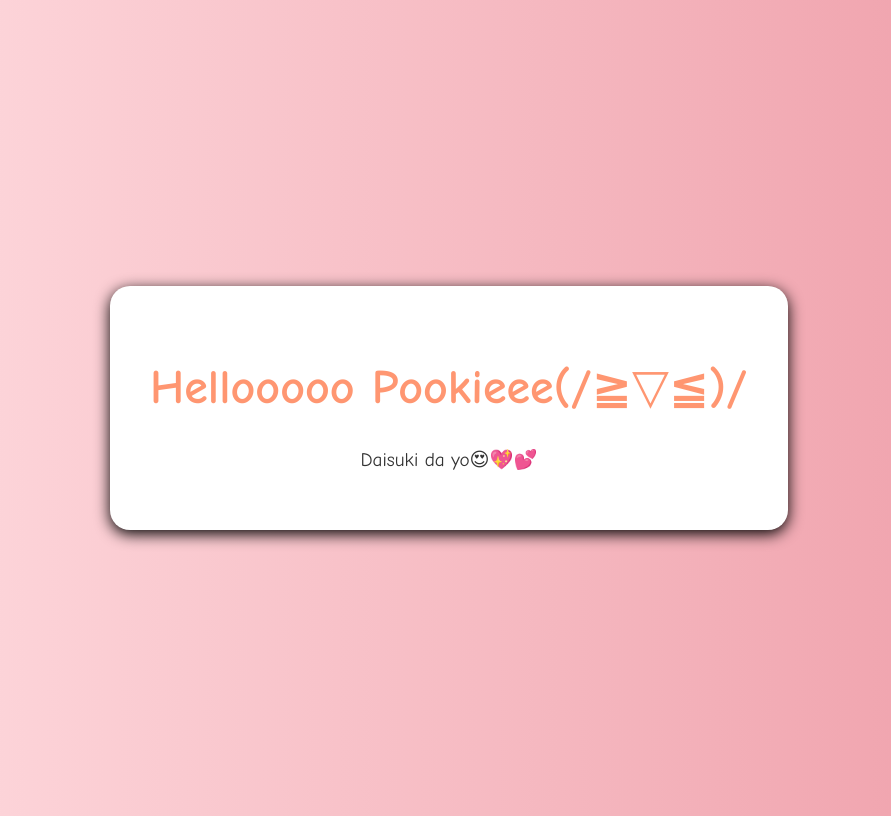
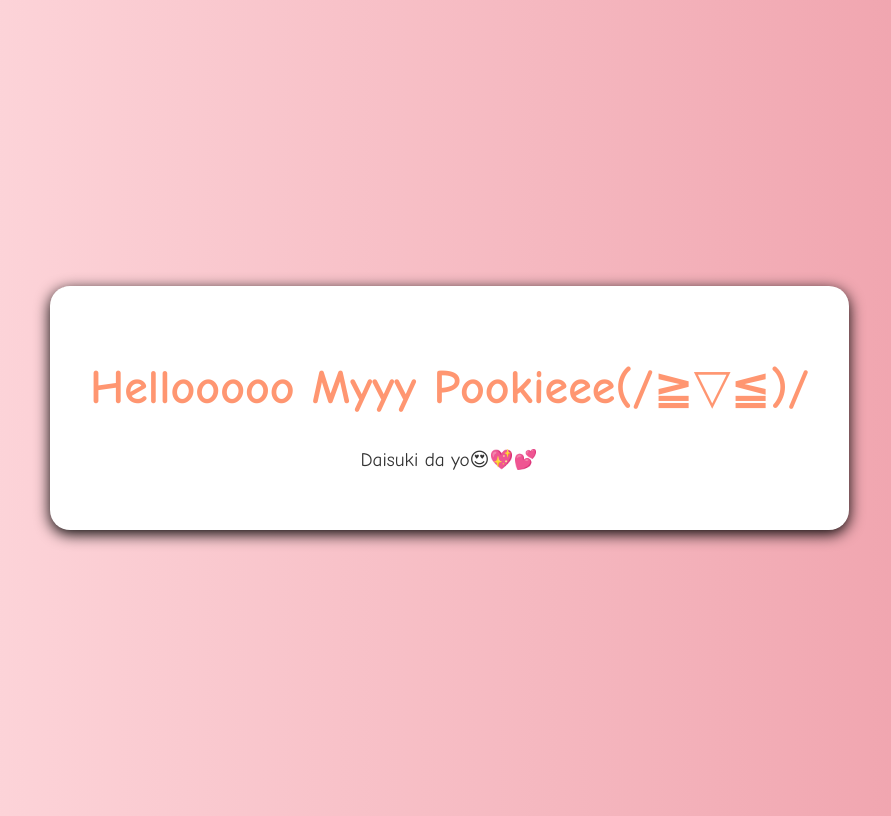
Before and after one commit to Jes-671/helloweb, a plain HTML site: page index.html in a window 1280 px wide. Shown: the whole page, without its empty margins (191-1082 px from the left). Drawn offline with Linux system fonts and the light colour scheme.

Commit message:
Update index.html

```diff
--- a/index.html
+++ b/index.html
@@ -41,8 +41,9 @@
             </head>
             <body>
                 <div class="hello-box">
-                    <h1> Hellooooo Pookieee(/≧▽≦)/ </h1>
+                    <h1> Hellooooo Myyy Pookieee(/≧▽≦)/ </h1>
                     <p> Daisuki da yo😍💖💕 </p>
                     </div>
             </body>
+
             </html>
```
